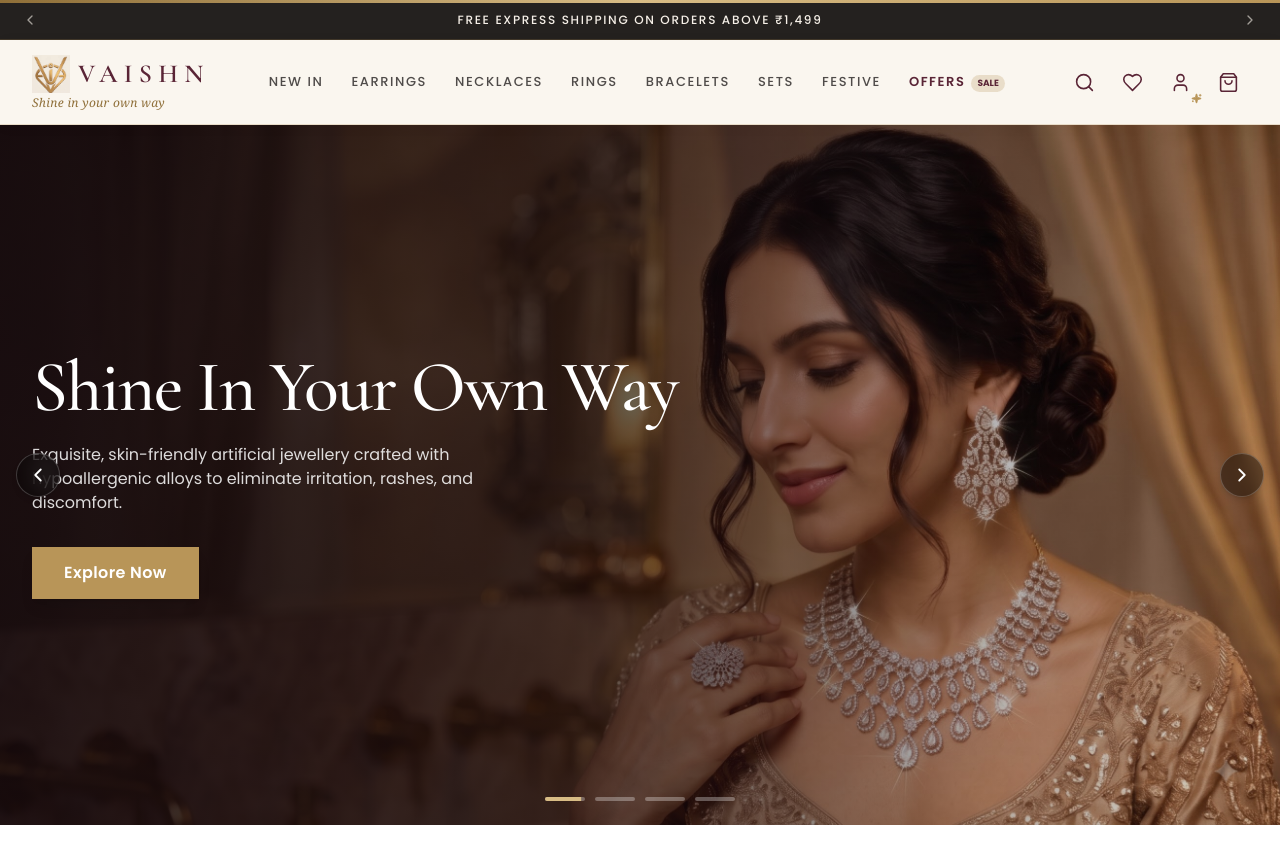
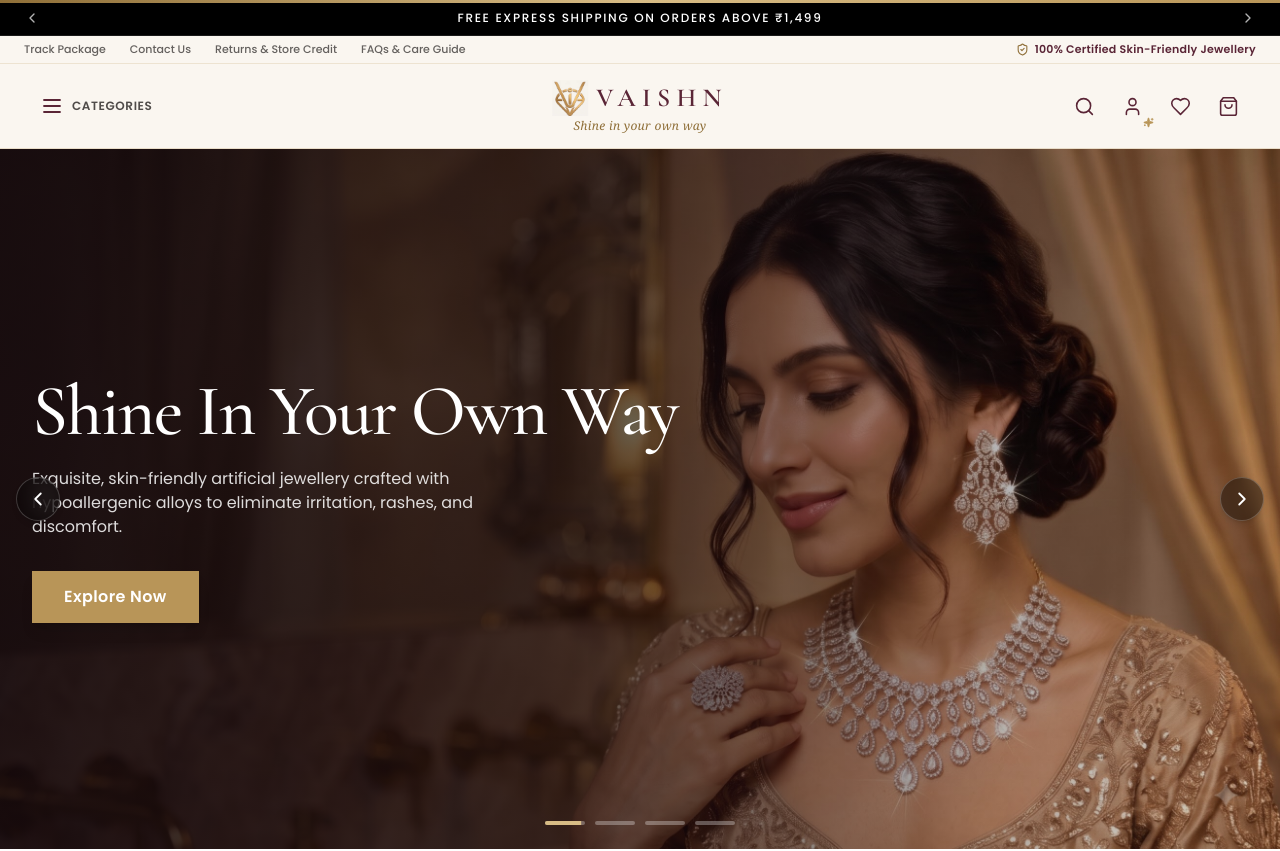
Before and after one commit to professorofai/Vaishn, a Next.js app: page / in a window 1280 px wide. Shown: the top 851 px of the page. Built offline with nearby package versions, Linux system fonts and the light colour scheme.

Commit message:
Fix announcement bar: pin sticky/fixed at top of viewport, cross-fade transitions, and desktop utility links matching reference

```diff
--- a/app/layout.tsx
+++ b/app/layout.tsx
@@ -48,8 +48,11 @@ export default function RootLayout({ children }: { children: React.ReactNode })
         <StoreProvider>
           <Preloader />
           <ScrollProgress />
-          <AnnouncementBar />
-          <Header />
+          {/* Fixed Sticky Top Navigation (Announcement Bar + Header pinned at top of viewport) */}
+          <div className="sticky top-0 z-50 w-full bg-[#FAF6F0]">
+            <AnnouncementBar />
+            <Header />
+          </div>
           <main className="pb-16 md:pb-0 min-h-[60vh]">{children}</main>
           <BrandBanner />
           <Footer />
--- a/components/AnnouncementBar.tsx
+++ b/components/AnnouncementBar.tsx
@@ -1,15 +1,15 @@
 'use client';
 import { useEffect, useState } from 'react';
 import Link from 'next/link';
-import { ChevronLeft, ChevronRight, MapPin, Package, Phone, RotateCcw, ShieldCheck } from 'lucide-react';
+import { ChevronLeft, ChevronRight, ShieldCheck } from 'lucide-react';
 import { AnimatePresence, motion } from 'framer-motion';
 
 const offers = [
-  'BUY 2 AT 20% OFF ON ETHNIC PRODUCTS · CODE: ETHNIC20',
-  'FREE EXPRESS SHIPPING ON ORDERS ABOVE ₹1,499',
-  'EXTRA 10% OFF ON YOUR FIRST ORDER · CODE: VAISHN10',
-  '100% SKIN-FRIENDLY & HYPOALLERGENIC JEWELLERY',
-  '48-HOUR HASSLE-FREE RETURNS & VAISHN STORE CREDIT',
+  { text: 'BUY 2 AT 20% OFF ON ETHNIC PRODUCTS', code: 'ETHNIC20' },
+  { text: 'FREE EXPRESS SHIPPING ON ORDERS ABOVE ₹1,499' },
+  { text: 'EXTRA 10% OFF ON YOUR FIRST ORDER', code: 'VAISHN10' },
+  { text: '100% SKIN-FRIENDLY & ANTI-ALLERGIC JEWELLERY' },
+  { text: '48-HOUR HASSLE-FREE RETURNS & STORE CREDIT' },
 ];
 
 export default function AnnouncementBar() {
@@ -25,31 +25,40 @@ export default function AnnouncementBar() {
   const prev = () => setIndex((i) => (i - 1 + offers.length) % offers.length);
   const next = () => setIndex((i) => (i + 1) % offers.length);
 
+  const current = offers[index];
+
   return (
-    <div className="relative flex h-9 items-center justify-between bg-[#24211F] px-4 text-[11px] font-semibold tracking-wider text-ivory md:h-10 md:text-xs border-b border-gold/20 select-none">
+    <div className="w-full select-none">
+      {/* 1. Main Black Announcement Strip (Fixed at top) */}
+      <div className="relative flex h-8 sm:h-9 items-center justify-between bg-black px-2 sm:px-4 text-[10px] sm:text-[11px] md:text-xs font-semibold tracking-wider text-white border-b border-white/10">
         <button
           onClick={prev}
           aria-label="Previous announcement"
-        className="grid h-7 w-7 place-items-center text-ivory/60 transition hover:text-white"
+          className="grid h-7 w-7 sm:h-8 sm:w-8 place-items-center text-white/70 transition hover:text-white shrink-0"
         >
           <ChevronLeft size={16} />
         </button>
 
-      <div className="relative h-5 flex-1 overflow-hidden text-center">
+        <div className="relative h-5 flex-1 overflow-hidden px-1 text-center">
           <AnimatePresence mode="wait">
             <motion.div
               key={index}
-            initial={{ opacity: 0, y: 8 }}
-            animate={{ opacity: 1, y: 0 }}
-            exit={{ opacity: 0, y: -8 }}
-            transition={{ duration: 0.25 }}
-            className="absolute inset-0 flex items-center justify-center font-medium tracking-[0.14em]"
+              initial={{ opacity: 0 }}
+              animate={{ opacity: 1 }}
+              exit={{ opacity: 0 }}
+              transition={{ duration: 0.3 }}
+              className="absolute inset-0 flex items-center justify-center font-medium tracking-[0.1em] sm:tracking-[0.14em] truncate"
             >
               <Link
                 href="/collections/offers"
-              className="transition hover:text-gold-light"
+                className="transition hover:text-gold-light truncate max-w-[85vw] sm:max-w-none"
               >
-              {offers[index]}
+                <span>{current.text}</span>
+                {current.code && (
+                  <span className="text-gold-light font-bold ml-1.5">
+                    · CODE: {current.code}
+                  </span>
+                )}
               </Link>
             </motion.div>
           </AnimatePresence>
@@ -58,10 +67,46 @@ export default function AnnouncementBar() {
         <button
           onClick={next}
           aria-label="Next announcement"
-        className="grid h-7 w-7 place-items-center text-ivory/60 transition hover:text-white"
+          className="grid h-7 w-7 sm:h-8 sm:w-8 place-items-center text-white/70 transition hover:text-white shrink-0"
         >
           <ChevronRight size={16} />
         </button>
       </div>
+
+      {/* 2. Secondary Utility Links Strip (Desktop only, matches reference screenshot) */}
+      <div className="hidden md:flex h-7 items-center justify-between border-b border-gold/20 bg-[#FAF6F0] px-6 text-[11px] text-charcoal/70">
+        <div className="flex items-center gap-6 font-medium">
+          <Link
+            href="/track"
+            className="transition hover:text-burgundy"
+          >
+            Track Package
+          </Link>
+          <Link
+            href="/contact"
+            className="transition hover:text-burgundy"
+          >
+            Contact Us
+          </Link>
+          <Link
+            href="/returns"
+            className="transition hover:text-burgundy"
+          >
+            Returns & Store Credit
+          </Link>
+          <Link
+            href="/faq"
+            className="transition hover:text-burgundy"
+          >
+            FAQs & Care Guide
+          </Link>
+        </div>
+
+        <div className="flex items-center gap-1.5 text-[11px] font-semibold text-burgundy tracking-wide">
+          <ShieldCheck size={13} className="text-gold-dark" />
+          100% Certified Skin-Friendly Jewellery
+        </div>
+      </div>
+    </div>
   );
 }
--- a/components/Header.tsx
+++ b/components/Header.tsx
@@ -21,17 +21,6 @@ function Count({ n }: { n: number }) {
   );
 }
 
-const navCategories = [
-  { name: 'New In', href: '/collections/new-arrivals' },
-  { name: 'Earrings', href: '/collections/earrings' },
-  { name: 'Necklaces', href: '/collections/necklaces' },
-  { name: 'Rings', href: '/collections/rings' },
-  { name: 'Bracelets', href: '/collections/bracelets' },
-  { name: 'Sets', href: '/collections/jewellery-sets' },
-  { name: 'Festive', href: '/collections/festive' },
-  { name: 'Offers', href: '/collections/offers', highlight: true },
-];
-
 export default function Header() {
   const {
     count,
@@ -52,61 +41,29 @@ export default function Header() {
 
   return (
     <>
-      <header className="sticky top-0 z-40 border-b border-gold/25 bg-[#FAF6F0]/95 backdrop-blur-md shadow-[0_2px_15px_rgba(0,0,0,0.03)]">
-        <div className="container-x flex h-[72px] sm:h-[76px] items-center justify-between lg:h-[84px] gap-4">
-          {/* Left: Mobile Hamburger OR Desktop Logo */}
-          <div className="flex items-center gap-3">
+      <header className="border-b border-gold/25 bg-[#FAF6F0]/95 backdrop-blur-md">
+        <div className="container-x relative flex h-[70px] sm:h-[76px] md:h-[84px] items-center justify-between">
+          {/* Left: Hamburger Menu Button + Categories Label */}
+          <div className="flex items-center">
             <button
               onClick={openDrawer}
               aria-label="Open menu drawer"
-              className="grid h-10 w-10 place-items-center rounded-full text-burgundy transition hover:bg-gold/10 lg:hidden"
+              className="flex items-center gap-2 rounded-full p-2 text-burgundy transition hover:bg-gold/10 hover:text-gold-dark"
             >
               <Menu size={24} strokeWidth={1.8} />
+              <span className="hidden sm:inline-block text-xs font-semibold uppercase tracking-wider text-charcoal/80 hover:text-burgundy">
+                Categories
+              </span>
             </button>
-
-            {/* Desktop Brand Logo */}
-            <div className="hidden lg:block shrink-0">
-              <Logo size={38} align="left" />
-            </div>
           </div>
 
-          {/* Mobile Centered Brand Logo */}
-          <div className="lg:hidden flex items-center justify-center">
-            <Logo size={34} align="center" className="scale-95 sm:scale-100" />
+          {/* Center: Brand Logo (strictly centered on both desktop & mobile) */}
+          <div className="absolute left-1/2 -translate-x-1/2 flex items-center justify-center pointer-events-auto">
+            <Logo size={36} align="center" className="scale-95 sm:scale-100" />
           </div>
 
-          {/* Center: Desktop Horizontal Category Navigation */}
-          <nav className="hidden lg:flex items-center gap-5 xl:gap-7">
-            {navCategories.map((item) => (
-              <Link
-                key={item.name}
-                href={item.href}
-                className={`text-[12px] xl:text-[13px] font-medium tracking-[0.12em] uppercase transition-colors relative py-1.5 ${
-                  item.highlight
-                    ? 'text-burgundy font-semibold hover:text-gold-dark'
-                    : 'text-charcoal/80 hover:text-burgundy'
-                }`}
-              >
-                {item.name}
-                {item.highlight && (
-                  <span className="ml-1.5 inline-block rounded-full bg-gold/25 px-1.5 py-0.5 text-[9px] font-bold text-burgundy tracking-normal">
-                    SALE
-                  </span>
-                )}
-              </Link>
-            ))}
-          </nav>
-
-          {/* Right Side: Desktop Categories Button, Search, Wishlist, Account, Cart */}
-          <div className="flex items-center gap-1 sm:gap-2 shrink-0">
-            {/* Desktop "All Categories" Drawer Button */}
-            <button
-              onClick={openDrawer}
-              className="hidden 2xl:inline-flex items-center gap-1.5 rounded-full border border-gold/40 bg-white px-3 py-1.5 text-[11px] font-semibold uppercase tracking-wider text-charcoal hover:bg-gold/10 hover:text-burgundy transition shadow-sm mr-1"
-            >
-              <Menu size={14} /> Categories
-            </button>
-
+          {/* Right Side: Search, Account, Wishlist, Cart */}
+          <div className="flex items-center gap-1 sm:gap-2">
             {/* Search Button */}
             <button
               onClick={openSearch}
@@ -116,17 +73,6 @@ export default function Header() {
             >
               <Search size={21} strokeWidth={1.8} />
             </button>
-
-            {/* Wishlist Link */}
-            <Link
-              href="/wishlist"
-              className={`${iconBtn} hidden sm:grid`}
-              aria-label="Wishlist"
-              title="Saved items"
-            >
-              <Heart size={21} strokeWidth={1.8} />
-              <Count n={wishlist.length} />
-            </Link>
 
             {/* Account Icon with VIP Sparkle Badge */}
             <div
@@ -222,6 +168,17 @@ export default function Header() {
               </AnimatePresence>
             </div>
 
+            {/* Wishlist Link */}
+            <Link
+              href="/wishlist"
+              className={`${iconBtn} hidden sm:grid`}
+              aria-label="Wishlist"
+              title="Saved items"
+            >
+              <Heart size={21} strokeWidth={1.8} />
+              <Count n={wishlist.length} />
+            </Link>
+
             {/* Cart Button */}
             <button
               className={iconBtn}
```
Lines whose indentation alone changed are shown as unchanged.
